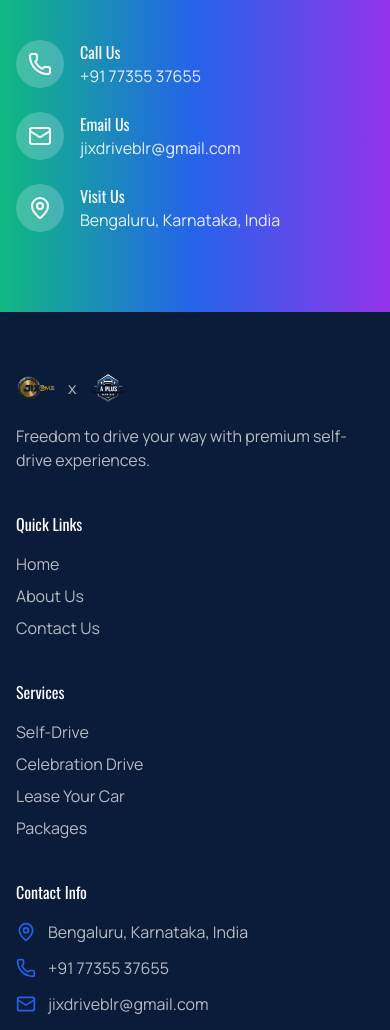
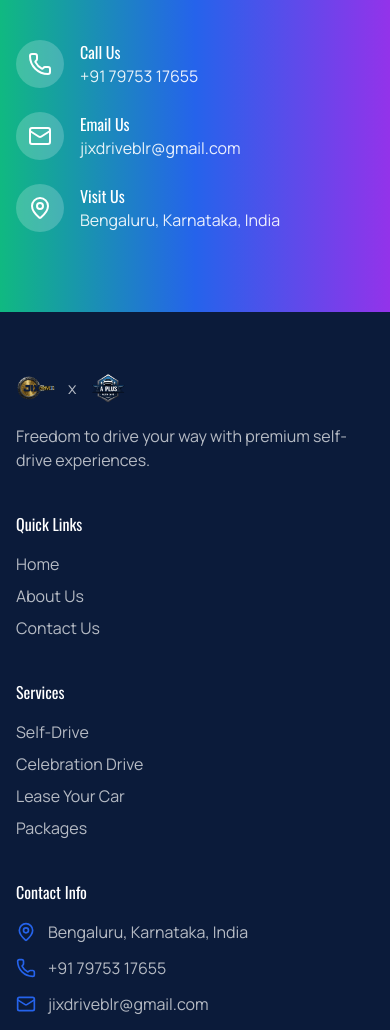
Before and after one commit to catchprabhat/JIXDRIVE, a React (Create React App) app in the folder frontend/: page / in a window 390 px wide. Shown: the part 2909-3939 px from the top of the page. Built offline with nearby package versions, Linux system fonts and the light colour scheme; a web font is replaced by a local one.

Commit message:
Update contact phone and WhatsApp links to 7975317655.
Replace footer tel links and point the floating WhatsApp button at wa.me for the new number.

Co-authored-by: Cursor <cursoragent@cursor.com>

```diff
--- a/frontend/src/App.js
+++ b/frontend/src/App.js
@@ -602,8 +602,8 @@ const FooterSection = () => {
                 </div>
                 <div>
                   <div className="font-heading text-white">Call Us</div>
-                  <a href="tel:+917735537655" className="font-body text-white/90 hover:text-white transition-colors" data-testid="contact-phone">
-                    +91 77355 37655
+                  <a href="tel:+917975317655" className="font-body text-white/90 hover:text-white transition-colors" data-testid="contact-phone">
+                    +91 79753 17655
                   </a>
                 </div>
               </div>
@@ -678,7 +678,7 @@ const FooterSection = () => {
                 </div>
                 <div className="flex items-start gap-3">
                   <Phone className="w-5 h-5 text-gold mt-0.5" />
-                  <a href="tel:+917735537655" className="hover:text-white transition-colors">+91 77355 37655</a>
+                  <a href="tel:+917975317655" className="hover:text-white transition-colors">+91 79753 17655</a>
                 </div>
                 <div className="flex items-start gap-3">
                   <Mail className="w-5 h-5 text-gold mt-0.5" />
@@ -712,12 +712,12 @@ const FooterSection = () => {
 const WhatsAppButton = () => {
   return (
     <a
-      href="https://www.kzplusautocare.in/self-drive"
+      href="https://wa.me/917975317655"
       target="_blank"
       rel="noopener noreferrer"
       className="fixed bottom-8 right-8 z-50 bg-green-500 text-white p-4 rounded-full shadow-lg hover:scale-110 transition-transform duration-300 animate-pulse-glow"
       data-testid="whatsapp-button"
-      aria-label="Book now"
+      aria-label="Contact on WhatsApp"
     >
       <WhatsAppIcon />
     </a>
```
Also changed, not shown: 1 other file (tests, documents, lock files or other folders).
